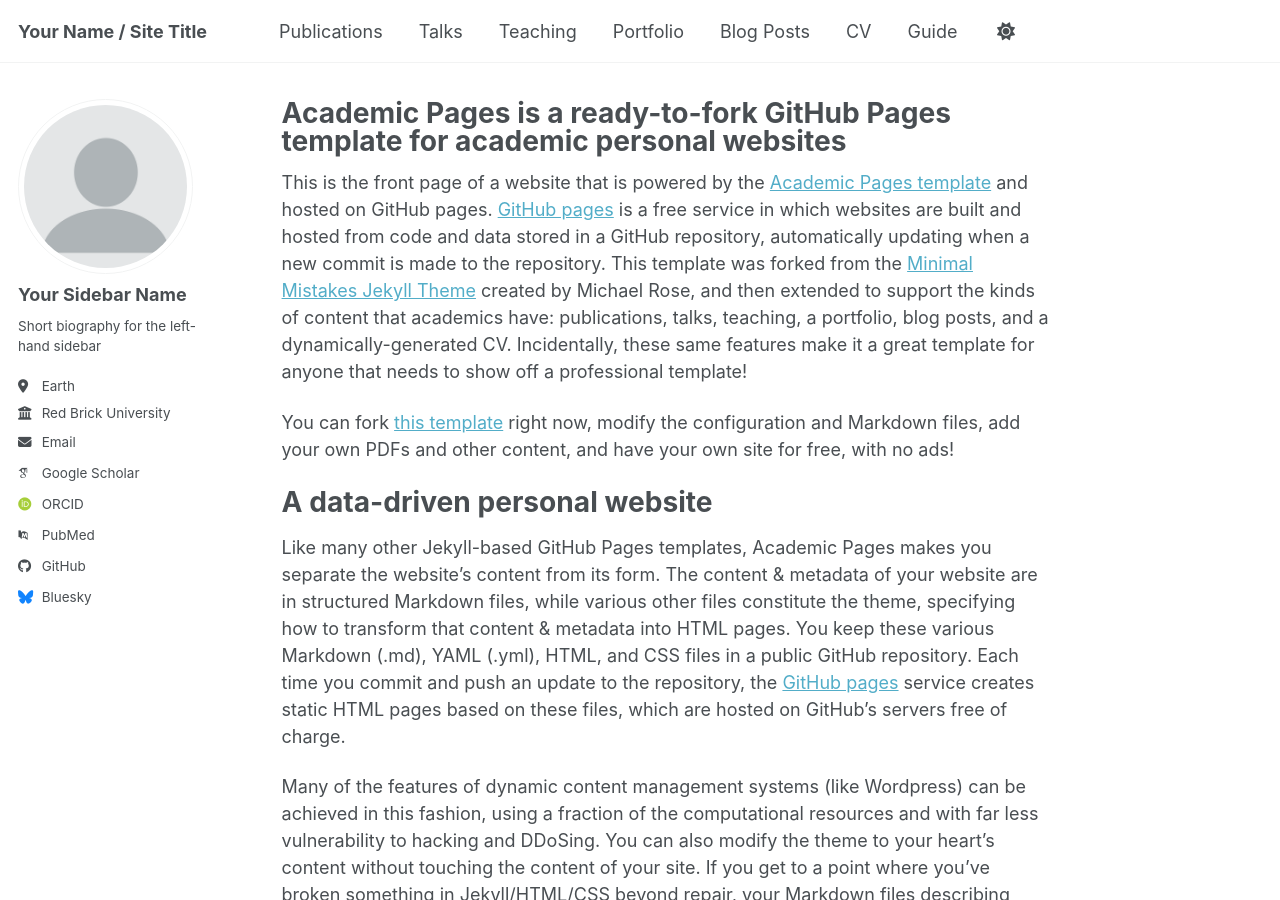
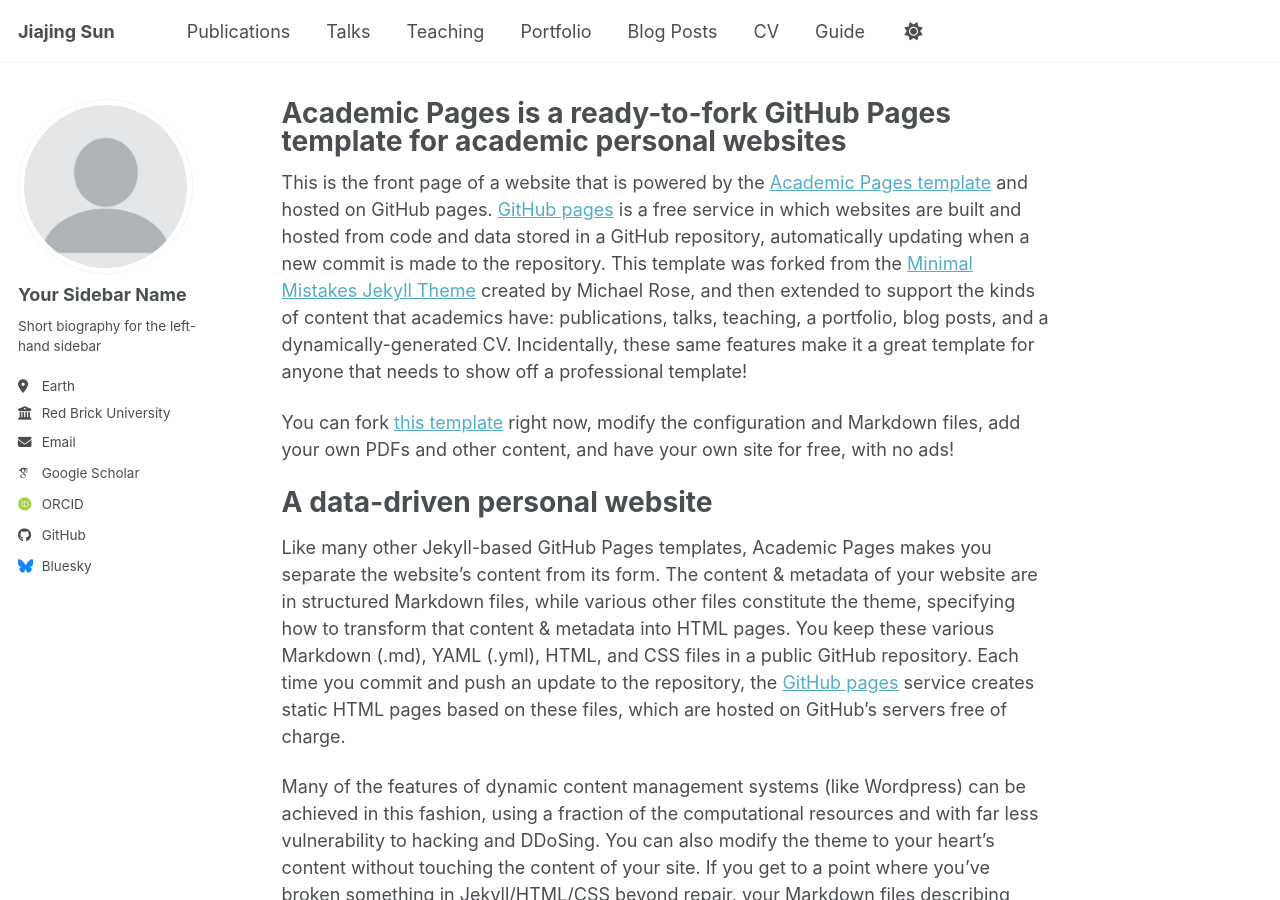
Before and after one commit to Jiajing-Sun/jiajing-sun.github.io, a Jekyll site: the page built from _pages/about.md, in a window 1280 px wide and 900 px high. Built offline with Jekyll 4.4.1, drawn with Linux system fonts in a browser that asks for light colours; some web fonts are replaced; a script bundle is joined from its source files by our own code; library files that are not in the unit come from our copies; some of the changed lines change nothing that is shown.

Commit message:
Update _config.yml

```diff
--- a/_config.yml
+++ b/_config.yml
@@ -9,14 +9,13 @@
 # Basic Site Settings
 locale                   : "en-US"
 site_theme               : "default" # the available themes options are "default", "air", "sunrise", "mint", "dirt" and "contrast"
-title                    : "Your Name / Site Title"
+title                    : "Jiajing Sun"
 title_separator          : "-"
 name                     : &name "Your Name"
-description              : &description "Your Name's academic portfolio"   # Update this with a general description of your site, this is the default if not overridden by a page
-url                      : https://academicpages.github.io # The base hostname & protocol for your site e.g. "https://[your GitHub username].github.io",
-                                                           # or if you already have some other page hosted on Github then use "https://[your GitHub username].github.io/[Your Repo Name]"
-baseurl                  : "" # the subpath of your site, e.g. "/blog"
-repository               : "academicpages/academicpages.github.io"
+description              : &description "Jiajing Sun's academic portfolio"   # Update this with a general description of your site, this is the default if not overridden by a page
+url                      : "https://jiajing-sun.github.io"
+baseurl                  : ""
+repository               : "Jiajing-Sun/jiajing-sun.github.io"
 
 # Site Author - The following control what appear as part of the author content on the side bar.
 #               If a field is blank the icon and link will not appear, otherwise it will be shown.
@@ -35,13 +34,13 @@
   # Academic websites
   academia         : # URL
   arxiv            : # URL - Update with the correct link to your profile
-  googlescholar    : "https://scholar.google.com/citations?user=PS_CX0AAAAAJ"
+  googlescholar    : "https://scholar.google.com/citations?user=oxO9XxgAAAAJ"
   inspire-hep      : # URL
   impactstory      : # URL
-  orcid            : "https://orcid.org/yourorcidurl"
+  orcid            : "https://orcid.org/0000-0003-0175-0025"
   semantic         : # URL
   ssrn             : # URL
-  pubmed           : "https://www.ncbi.nlm.nih.gov/pubmed/?term=john+snow"
+  pubmed           :
   researchgate     : # URL
   scopus           : # URL
   zotero           : # URL
@@ -51,7 +50,7 @@
   bitbucket        : # Username - Update with your username on the site
   codepen          : # Username
   dribbble         : # Username
-  github           : "academicpages"
+  github           : "jiajingsun"   # your GitHub username
   kaggle           : # Username
   stackoverflow    : # User number or user number and name (i.e., use "1" or "1/jeff-atwood")
 
```
